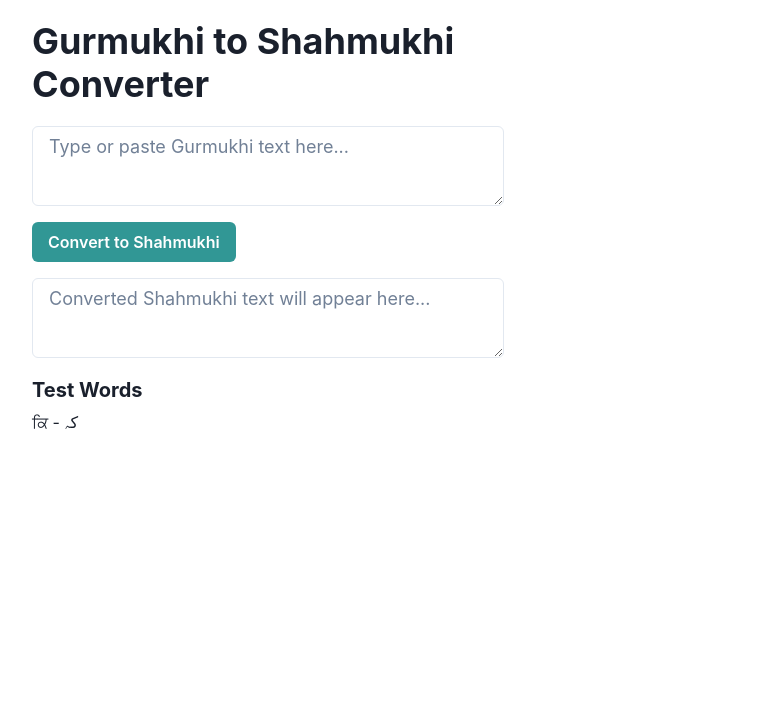
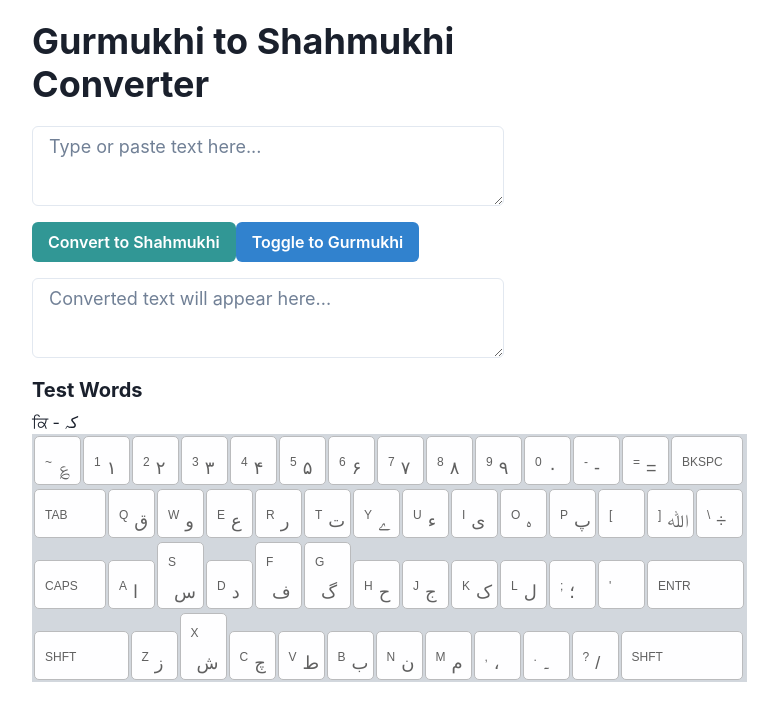
Before and after one commit to Fanu2/Gurmukhi-to-Shahmukhi-Converter, a Next.js app: page / in a window 1280 px wide. Shown: the top 720 px of the page, without its empty margins (372-1150 px from the left). Built offline with nearby package versions, Linux system fonts and the light colour scheme.

Commit message:
Implement conversion functionality and integrate ShahmukhiKeyboard

```diff
--- /dev/null
+++ b/components/ShahmukhiKeyboard.js
@@ -0,0 +1,127 @@
+import React from 'react';
+
+const ShahmukhiKeyboard = ({ onKeyPress }) => {
+  const baseKeys = [
+    [
+      { English: '~', Shahmukhi: '؏', Size: 1 },
+      { English: '1', Shahmukhi: '۱', Size: 1 },
+      { English: '2', Shahmukhi: '۲', Size: 1 },
+      { English: '3', Shahmukhi: '۳', Size: 1 },
+      { English: '4', Shahmukhi: '۴', Size: 1 },
+      { English: '5', Shahmukhi: '۵', Size: 1 },
+      { English: '6', Shahmukhi: '۶', Size: 1 },
+      { English: '7', Shahmukhi: '۷', Size: 1 },
+      { English: '8', Shahmukhi: '۸', Size: 1 },
+      { English: '9', Shahmukhi: '۹', Size: 1 },
+      { English: '0', Shahmukhi: '۰', Size: 1 },
+      { English: '-', Shahmukhi: '-', Size: 1 },
+      { English: '=', Shahmukhi: '=', Size: 1 },
+      { English: 'BKSPC', Shahmukhi: ' ', Size: 2 }, // Backspace or Space key
+    ],
+    [
+      { English: 'TAB', Shahmukhi: ' ', Size: 2 },
+      { English: 'Q', Shahmukhi: 'ق', Size: 1 },
+      { English: 'W', Shahmukhi: 'و', Size: 1 },
+      { English: 'E', Shahmukhi: 'ع', Size: 1 },
+      { English: 'R', Shahmukhi: 'ر', Size: 1 },
+      { English: 'T', Shahmukhi: 'ت', Size: 1 },
+      { English: 'Y', Shahmukhi: 'ے', Size: 1 },
+      { English: 'U', Shahmukhi: 'ء', Size: 1 },
+      { English: 'I', Shahmukhi: 'ی', Size: 1 },
+      { English: 'O', Shahmukhi: 'ہ', Size: 1 },
+      { English: 'P', Shahmukhi: 'پ', Size: 1 },
+      { English: '[', Shahmukhi: '', Size: 1 },
+      { English: ']', Shahmukhi: 'ﷲ', Size: 1 },
+      { English: '\\', Shahmukhi: '÷', Size: 1 },
+    ],
+    [
+      { English: 'CAPS', Shahmukhi: ' ', Size: 2 },
+      { English: 'A', Shahmukhi: 'ا', Size: 1 },
+      { English: 'S', Shahmukhi: 'س', Size: 1 },
+      { English: 'D', Shahmukhi: 'د', Size: 1 },
+      { English: 'F', Shahmukhi: 'ف', Size: 1 },
+      { English: 'G', Shahmukhi: 'گ', Size: 1 },
+      { English: 'H', Shahmukhi: 'ح', Size: 1 },
+      { English: 'J', Shahmukhi: 'ج', Size: 1 },
+      { English: 'K', Shahmukhi: 'ک', Size: 1 },
+      { English: 'L', Shahmukhi: 'ل', Size: 1 },
+      { English: ';', Shahmukhi: '؛', Size: 1 },
+      { English: '\'', Shahmukhi: '', Size: 1 },
+      { English: 'ENTR', Shahmukhi: ' ', Size: 3 },
+    ],
+    [
+      { English: 'SHFT', Shahmukhi: ' ', Size: 2.9 },
+      { English: 'Z', Shahmukhi: 'ز', Size: 1 },
+      { English: 'X', Shahmukhi: 'ش', Size: 1 },
+      { English: 'C', Shahmukhi: 'چ', Size: 1 },
+      { English: 'V', Shahmukhi: 'ط', Size: 1 },
+      { English: 'B', Shahmukhi: 'ب', Size: 1 },
+      { English: 'N', Shahmukhi: 'ن', Size: 1 },
+      { English: 'M', Shahmukhi: 'م', Size: 1 },
+      { English: ',', Shahmukhi: '،', Size: 1 },
+      { English: '.', Shahmukhi: '۔', Size: 1 },
+      { English: '?', Shahmukhi: '/', Size: 1 },
+      { English: 'SHFT', Shahmukhi: ' ', Size: 4 },
+    ],
+  ];
+
+  const baseWidth = 25;
+
+  const keyboardFrame = {
+    background: '#D2D7DD',
+    display: 'block',
+    padding: 1,
+    fontSize: 12,
+    fontFamily: 'Arial',
+    margin: 'auto',
+    boxSizing: 'content-box',
+    width: baseWidth * 28.5,
+  };
+
+  const buttonStyle = {
+    border: '1px solid #BABBBD',
+    background: '#FEFEFF',
+    color: '#606060',
+    display: 'inline-block',
+    borderRadius: 5,
+    padding: 10,
+    margin: 1,
+    boxSizing: 'content-box',
+    cursor: 'pointer',
+  };
+
+  const buttonTextLower = {
+    position: 'relative',
+    left: 6,
+    top: 8,
+    fontSize: 18,
+    width: 10,
+    height: 10,
+    display: 'inline',
+  };
+
+  const keys = baseKeys.map((row, rowIndex) => (
+    <div key={rowIndex} style={keyboardFrame}>
+      {row.map((key, keyIndex) => {
+        const localButtonStyle = {
+          ...buttonStyle,
+          width: baseWidth * key.Size,
+        };
+        return (
+          <div
+            key={keyIndex}
+            style={localButtonStyle}
+            onClick={() => onKeyPress(key.Shahmukhi)} // Trigger onKeyPress on click
+          >
+            {key.English}
+            <div style={buttonTextLower}>{key.Shahmukhi}</div>
+          </div>
+        );
+      })}
+    </div>
+  ));
+
+  return <div>{keys}</div>;
+};
+
+export default ShahmukhiKeyboard;
--- a/package.json
+++ b/package.json
@@ -16,7 +16,8 @@
     "gurmukhi-utils": "^3.2.2",
     "next": "14.2.13",
     "react": "^18",
-    "react-dom": "^18"
+    "react-dom": "^18",
+    "underscore": "^1.13.7"
   },
   "devDependencies": {
     "@testing-library/react": "^16.0.1",
--- a/pages/index.js
+++ b/pages/index.js
@@ -1,36 +1,46 @@
 import React, { useState } from 'react';
 import { Box, Button, Textarea, Heading, List, ListItem } from '@chakra-ui/react';
-import { toShahmukhi } from 'gurmukhi-utils'; // Adjust the import as per your utility
+import { toShahmukhi, toGurmukhi } from '../utils/gurmukhi-utils'; // Ensure path is correct
+import ShahmukhiKeyboard from '../components/ShahmukhiKeyboard'; // Ensure path is correct
 
 const words = [
     ['کہ', 'ਕਿ'],
-  // Uncomment or add more test words as needed
+    // Add more test words as needed
 ];
 
 const Home = () => {
     const [inputText, setInputText] = useState('');
     const [outputText, setOutputText] = useState('');
+    const [isShahmukhiToGurmukhi, setIsShahmukhiToGurmukhi] = useState(true); // Toggle between conversion types
 
     const handleConvert = () => {
-    const convertedText = toShahmukhi(inputText);
+        // Ensure conversion functions are working correctly
+        const convertedText = isShahmukhiToGurmukhi ? toShahmukhi(inputText) : toGurmukhi(inputText);
         setOutputText(convertedText);
+    };
+
+    const handleKeyPress = (char) => {
+        setInputText(inputText + char); // Append the clicked character to the input
     };
 
     return (
         <Box maxW="lg" mx="auto" p={5}>
             <Heading as="h1" mb={5}>Gurmukhi to Shahmukhi Converter</Heading>
             <Textarea
-        placeholder="Type or paste Gurmukhi text here..."
+                placeholder="Type or paste text here..."
                 value={inputText}
                 onChange={(e) => setInputText(e.target.value)}
                 size="lg"
                 mb={4}
             />
             <Button colorScheme="teal" onClick={handleConvert} mb={4}>
-        Convert to Shahmukhi
+                {isShahmukhiToGurmukhi ? 'Convert to Shahmukhi' : 'Convert to Gurmukhi'}
+            </Button>
+            <Button colorScheme="blue" onClick={() => setIsShahmukhiToGurmukhi(!isShahmukhiToGurmukhi)} mb={4}>
+                Toggle to {isShahmukhiToGurmukhi ? 'Gurmukhi' : 'Shahmukhi'}
             </Button>
             <Textarea
-        placeholder="Converted Shahmukhi text will appear here..."
+                placeholder="Converted text will appear here..."
                 value={outputText}
                 readOnly
                 size="lg"
@@ -45,6 +55,7 @@ const Home = () => {
                     ))}
                 </List>
             </Box>
+            <ShahmukhiKeyboard onKeyPress={handleKeyPress} />
         </Box>
     );
 };
--- /dev/null
+++ b/utils/gurmukhi-utils.js
@@ -0,0 +1,49 @@
+// gurmukhi-utils.js
+
+export const toShahmukhi = (gurmukhiText) => {
+    // Your existing implementation for Gurmukhi to Shahmukhi conversion
+};
+
+export const toGurmukhi = (shahmukhiText) => {
+    const shahmukhiToGurmukhiMap = {
+        'ؐ': 'ਁ',
+        'پ': 'ਪ',
+        'ت': 'ਤ',
+        'ث': 'ਥ',
+        'ج': 'ਜ',
+        'چ': 'ਚ',
+        'خ': 'ਖ',
+        'د': 'ਦ',
+        'ڈ': 'ਢ',
+        'ر': 'ਰ',
+        'ز': 'ਜ',
+        'س': 'ਸ',
+        'ش': 'ਸ਼',
+        'ص': 'ਸ',
+        'ض': 'ਜ਼',
+        'ط': 'ਤ',
+        'ٹ': 'ਟ',
+        'ق': 'ਕ',
+        'ک': 'ਕ',
+        'گ': 'ਗ',
+        'ل': 'ਲ',
+        'م': 'ਮ',
+        'ن': 'ਨ',
+        'ں': 'ਂ',
+        'ہ': 'ਹ',
+        'ئ': 'ਯ',
+        'ے': 'ੇ',
+        'و': 'ਵ',
+        'ؤ': 'ਉ',
+        'ٕ': '',
+        ' ': ' ',
+        // Add more mappings as needed
+    };
+
+    let gurmukhiText = '';
+    for (let char of shahmukhiText) {
+        gurmukhiText += shahmukhiToGurmukhiMap[char] || char;
+    }
+
+    return gurmukhiText;
+};
```
Also changed, not shown: 1 other file (tests, documents, lock files or other folders). Lines whose indentation alone changed are shown as unchanged.
